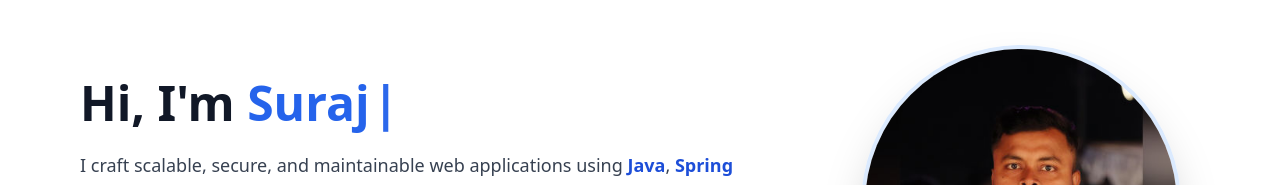
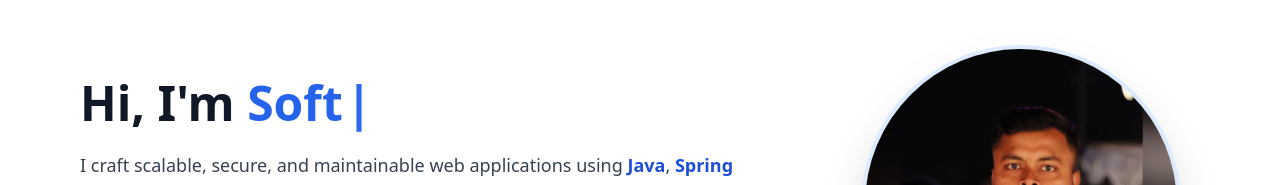
Before and after one commit to surajmaurya12/My_Portfolio, a React (Create React App) app: page / in a window 1280 px wide. Shown: the part 215-400 px from the top of the page. Built offline with nearby package versions, Linux system fonts and the light colour scheme.

Commit message:
Updated homepage UI

```diff
--- a/src/components/Hero.jsx
+++ b/src/components/Hero.jsx
@@ -21,7 +21,7 @@ export default function Hero() {
           Hi, I'm{" "}
           <span className="text-blue-600 dark:text-blue-400">
             <Typewriter
-              words={["Suraj", "Software Developer"]}
+              words={["Shubham Maurya", "Software Developer"]}
               loop={true}
               cursor
               cursorStyle="|"
```
